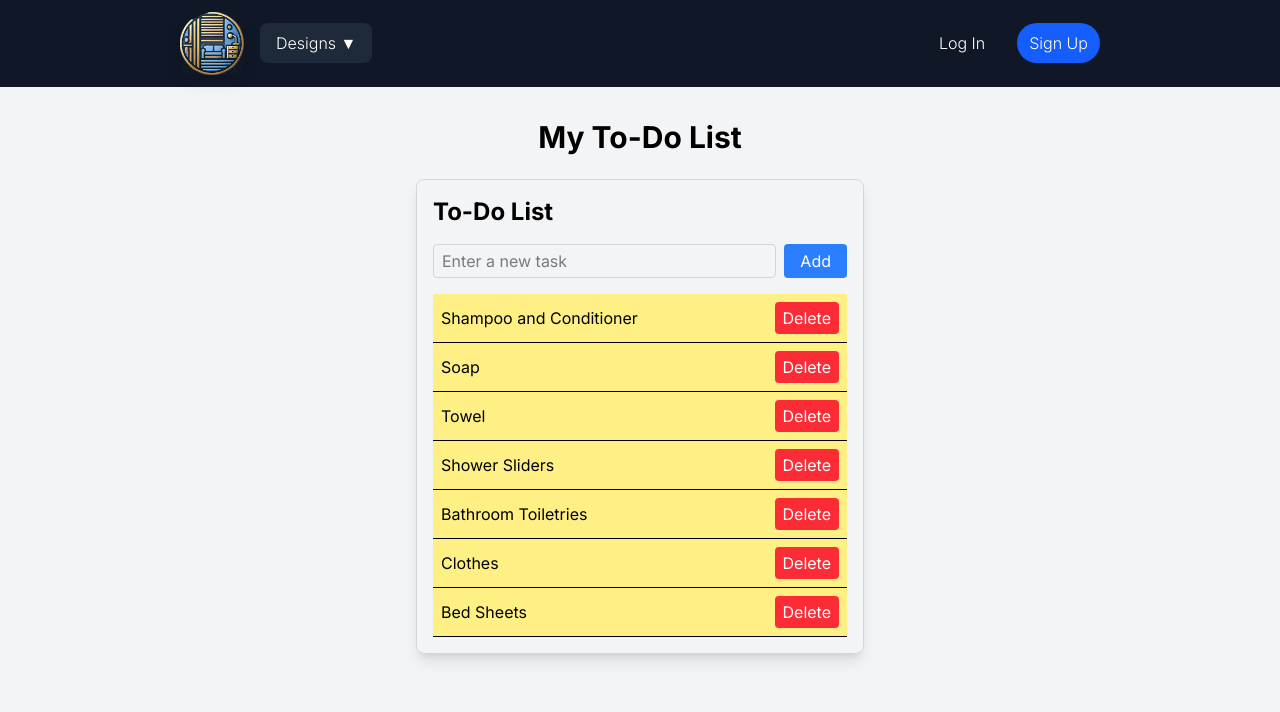
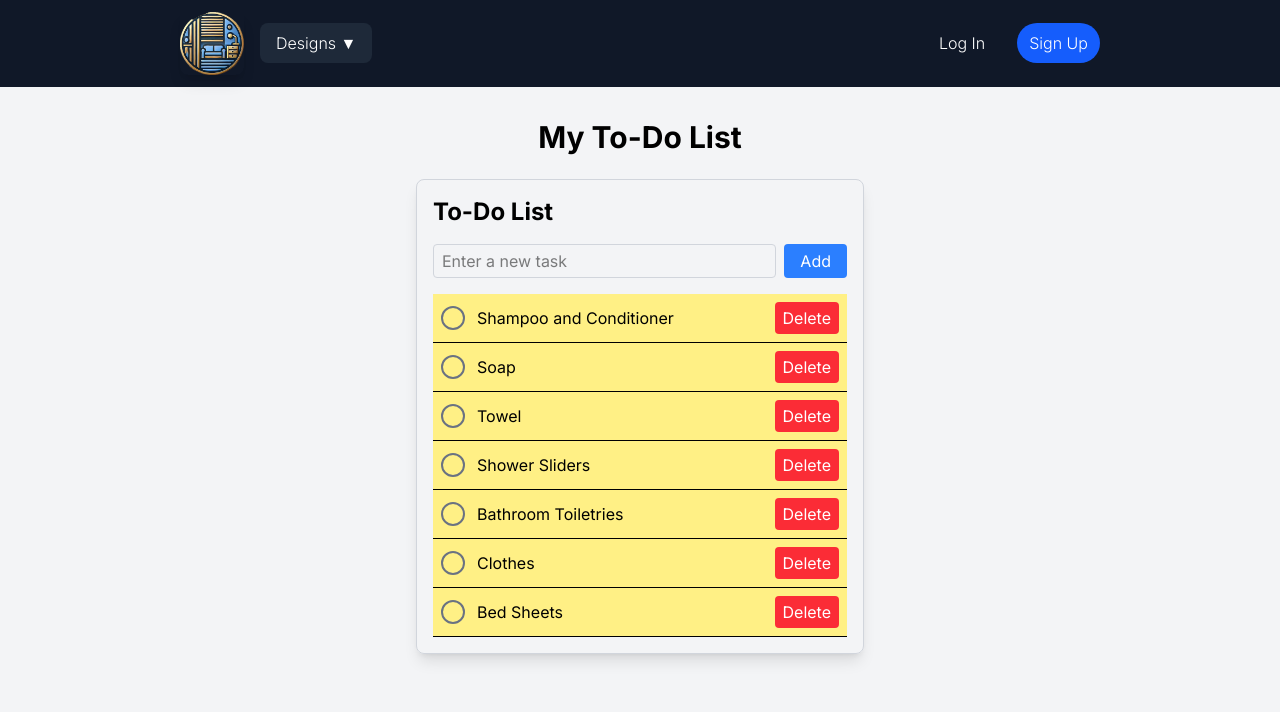
Before and after one commit to chewton2k/UCLADesign, a React (Vite) app in the folder frontend/: page /create-design in a window 1280 px wide. Shown: the top 712 px of the page. Built offline with nearby package versions, Linux system fonts and the light colour scheme.

Commit message:
added completion toggle to todolist

```diff
--- a/frontend/src/components/TodoListForm.jsx
+++ b/frontend/src/components/TodoListForm.jsx
@@ -21,7 +21,11 @@ function TodoListForm() {
   };
 
   // completion toggle
-
+  const toggleTaskCompletion = (index) => {
+    const updatedTasks = [...tasks];
+    updatedTasks[index].isCompleted = !updatedTasks[index].isCompleted;
+    setTasks(updatedTasks);
+  };
 
   // task importance toggle
 
@@ -62,12 +66,28 @@ function TodoListForm() {
             className={`flex items-center justify-between p-2 border-b ${task.isImportant ? 'bg-yellow-200' : ''}`}
           >
             <div className="flex items-center gap-3">
-              <span>
+              {/* completion toggle */}
+              <button
+                onClick={() => toggleTaskCompletion(index)}
+                className={`w-6 h-6 border-2 rounded-full
+                  ${task.isCompleted ? 'bg-gray-500' : 'bg-transparent'}
+                  ${task.isCompleted ? 'border-gray-500' : 'border-gray-500'}
+                  hover:bg-gray-300`} /// grey hover
+              ></button>
+
+              <span
+                onClick={() => toggleTaskCompletion(index)}
+                style={{
+                  textDecoration: task.isCompleted ? 'line-through' : 'none',
+                  cursor: 'pointer',
+                }}
+              >
                 {task.text}
               </span>
             </div>
 
             <div className="flex gap-2">
+              {/* importance toggle */}
               <button
                 onClick={() => removeTask(index)}
                 className="bg-red-500 text-white px-2 py-1 rounded hover:bg-red-600"
```
